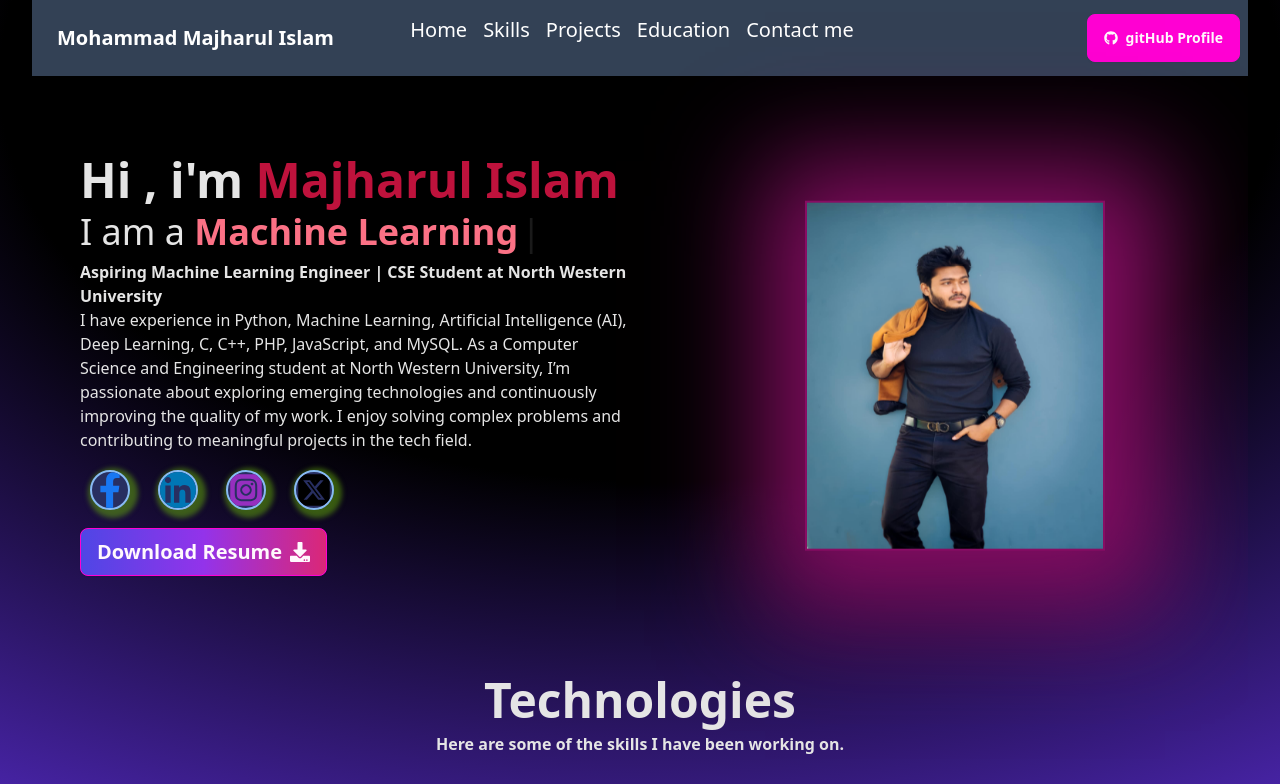
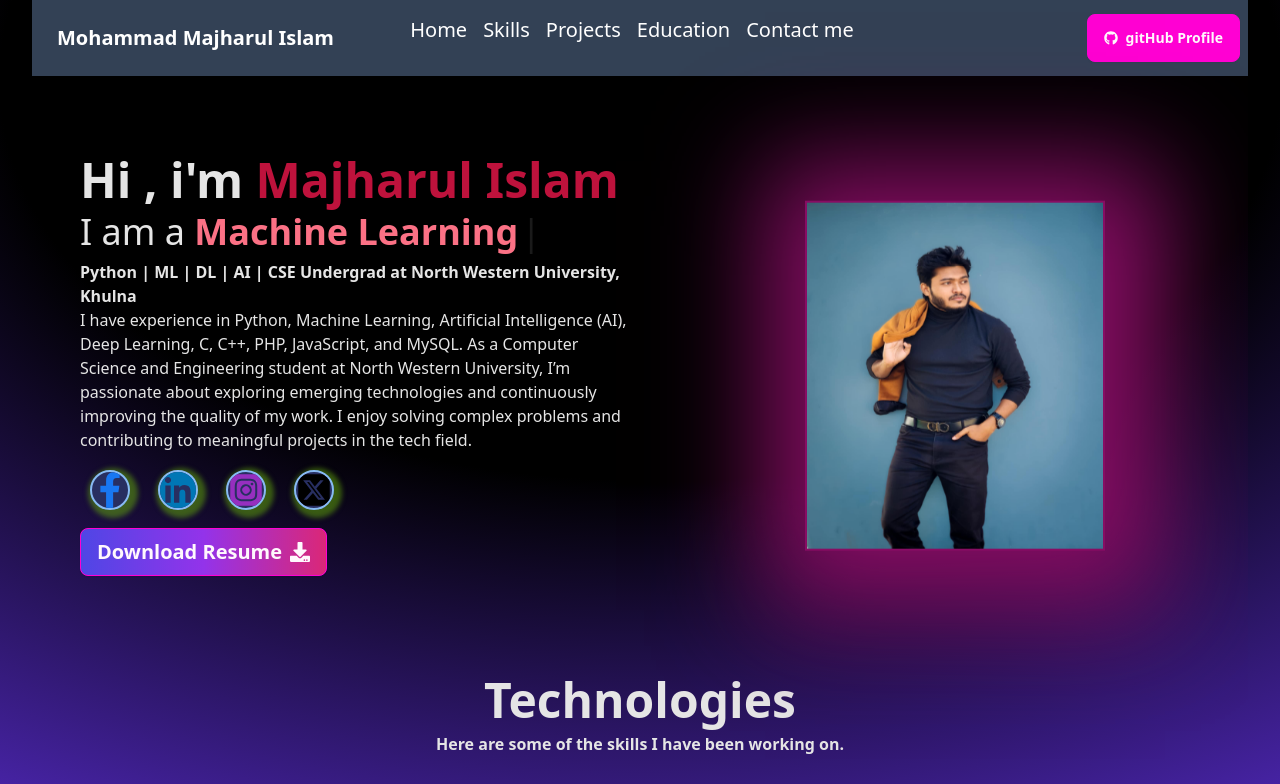
Before and after one commit to ItsRaj-Official/raj008, a React (Vite) app: page / in a window 1280 px wide. Shown: the top 784 px of the page. Built offline with nearby package versions, Linux system fonts and the light colour scheme.

Commit message:
Update About.jsx

```diff
--- a/src/Components/About.jsx
+++ b/src/Components/About.jsx
@@ -55,7 +55,7 @@ const About = () => {
           >
 
             <motion.h4 className=" text -2xl font-bold">
-            Aspiring Machine Learning Engineer | CSE Student at North Western University
+            Python | ML | DL | AI | CSE Undergrad at North Western University, Khulna
           </motion.h4>
           <motion.p
             variants={container(0.6)}
```
